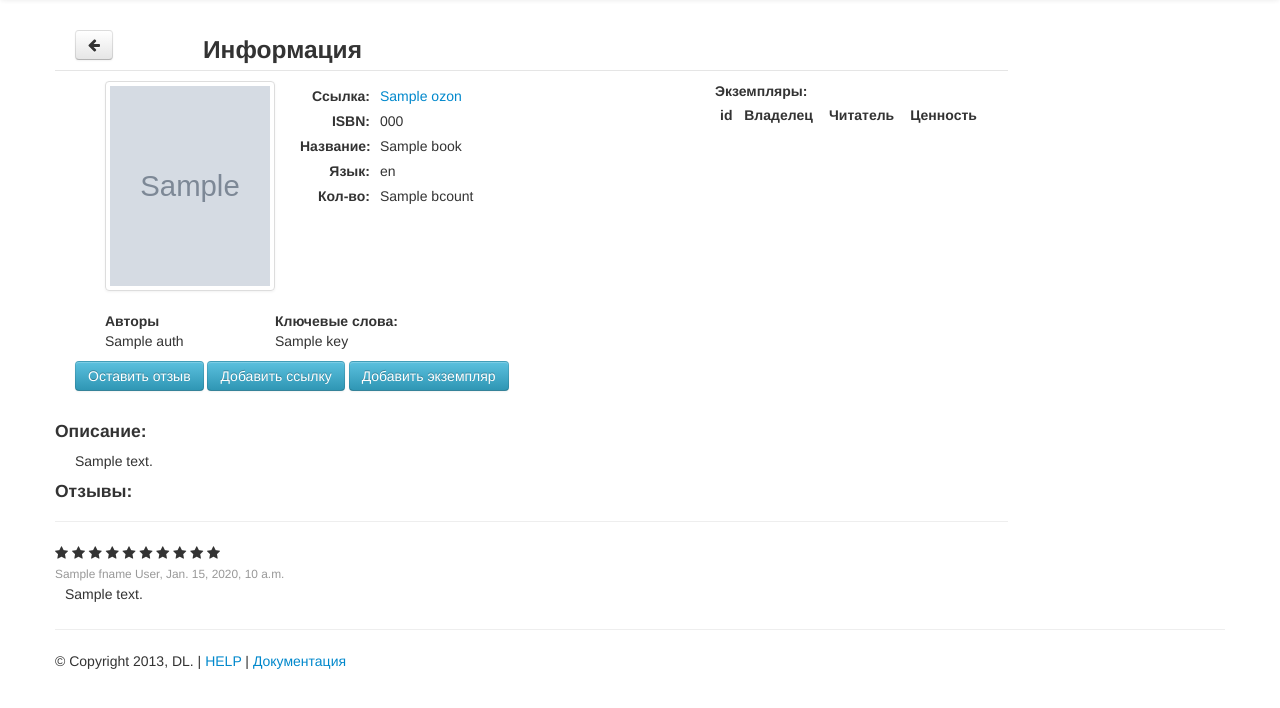
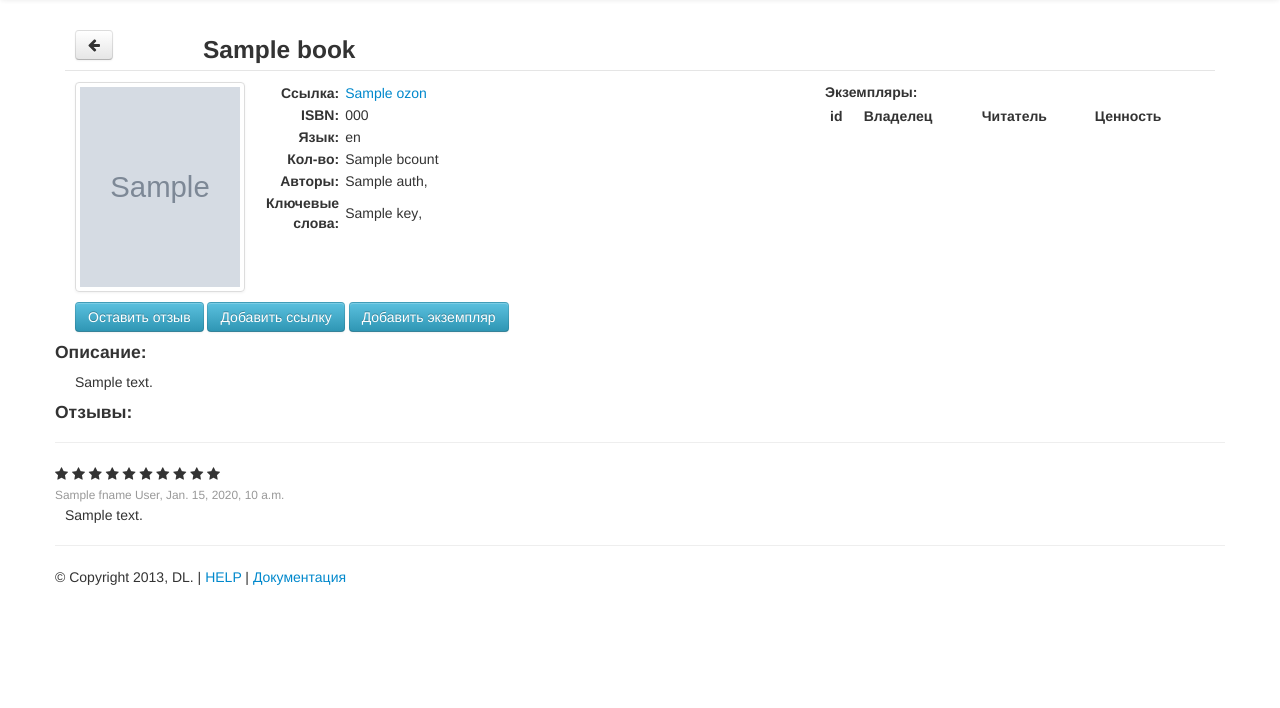
Before and after one commit to arhoont/DistributedLibrary, a Django app: template templates/library/bookinfo.html in a window 1280 px wide. Shown: the part 47-755 px from the top of the page. Run offline with Django 3.2, Linux system fonts and the light colour scheme; the template is opened without the code that fills it: most values are stand-ins (such as "Sample title", 1, 10 or a date in 2020); grey boxes marked "Sample" are stand-in pictures; lists and menus that the app fills with data are empty; some libraries are stand-ins or nearby versions.

Commit message:
refactor bookinfo

```diff
--- a/library/static/css/bookinfo.css
+++ b/library/static/css/bookinfo.css
@@ -1,36 +1,17 @@
-#ba-form-r .controls {
-    padding-top: 5px;
-}
-
-#ba-form-r .control-group, .controls, .control-label {
-    margin: 0 10px 0 0 !important;
-    padding: 0 !important;
-
-}
-
 #ba-form-div {
     width: 100%;
 }
 
 #butsdiv {
     margin-left: 20px;
+    margin-top: 10px;
 }
 
 #itemsTalbeDiv {
     margin-right: 20px;
+
 }
 
-#ba-desc {
-    margin-left: 20px;
-}
-
-#ba-auth-cg {
-    width: 150px !important;
-}
-
-#ba-key-cg {
-    width: 140px !important;
-}
 
 #opinionTextArea {
     margin-top: 10px;
@@ -44,17 +25,26 @@
     overflow: auto;
 }
 
-#b-img{
+#b-img {
     height: 200px;
 }
-#image-div{
+
+#image-div {
     width: 170px;
     float: left;
 }
 
-.right-inputs{
-    width: 420px;
+.lTd {
+    width: 50px;
+    margin-top: 3px;
+    font-weight: bold;
+    text-align: right;
+    padding-right: 5px;
+    vertical-align: top;
 }
-#ba-form-r .controls{
-    padding-left: 80px !important;
+
+.rTd {
 }
+.hL {
+    font-weight: bold;
+}
--- a/templates/library/bookinfo.html
+++ b/templates/library/bookinfo.html
@@ -13,24 +13,19 @@
 {% block content %}
     <span class="alertSpan"></span>
 
-    <div class="row">
-        <div class="form-wrapper" id="ba-form-wrapper">
-
-            <div class="form-div" id="ba-form-div">
-                <div>
     <div class="form-header">
         <h3>
             <a href="/" class="btn pull-left" type="button" id="back-btn"><i
                     class="icon-arrow-left icon-white"></i>
             </a>
-                            <span>Информация</span>
+            <span>{{ book.title }}</span>
+
+            <div class="separator"></div>
         </h3>
     </div>
-                    <div class="form-body pull-left">
-                        <form class="form-horizontal" action="" method="post" id="ba-form-r">
-                            {% csrf_token %}
+
     <div class="row">
-                                <div class="" id="image-div">
+        <div class="span4" id="image-div">
             <a href="#" class="thumbnail">
                 {% if book.image %}
                     <img src="{{ MEDIA_URL }}{{ book.image }}" alt="" id="b-img">
@@ -40,88 +35,55 @@
 
             </a>
         </div>
-                                <div class="span5 right-inputs">
-                                    <div class="control-group" id="ba-link-cg">
-                                        <label class="control-label" for="ba-link">Ссылка:</label>
 
-                                        <div class="controls">
+
+        <div class="span7" id="MTDiv">
+
+            <table style="overflow: hidden;">
+                <tbody>
+                <tr>
+                    <td class="lTd">Ссылка:</td>
+                    <td>
                         <a href="{{ book.ozon }}" id="ba-link"
                            name="ba-link">{{ book.ozon }}</a>
-                                            <span class="help-inline"></span>
-                                        </div>
-                                    </div>
-                                    <div class="control-group" id="ba-isbn-cg">
-                                        <label class="control-label" for="ba-isbn">ISBN:</label>
-
-                                        <div class="controls">
-                                            <span id="ba-isbn" name="ba-isbn">{{ book.isbn }}</span>
-                                            <script>isbn = "{{ book.isbn }}"</script>
-                                            <span class="help-inline"></span>
-                                        </div>
-                                    </div>
-                                    <div class="control-group" id="ba-title-cg">
-                                        <label class="control-label" for="ba-title">Название:</label>
-
-                                        <div class="controls">
-                                            <span id="ba-title" name="ba-title">{{ book.title }}</span>
-                                            <span class="help-inline"></span>
+                    </td>
+                </tr>
+                <tr>
+                    <td class="lTd">ISBN:</td>
+                    <td class="rTd">{{ book.isbn }}</td>
+                    <script>isbn = "{{ book.isbn }}";</script>
+                </tr>
+                <tr>
+                    <td class="lTd">Язык:</td>
+                    <td class="rTd">{{ book.language.language }}</td>
+                </tr>
+                <tr>
+                    <td class="lTd">Кол-во:</td>
+                    <td class="rTd">{{ bcount }}</td>
+                </tr>
+                <tr>
+                    <td class="lTd">Авторы:</td>
+                    <td class="rTd">
+                        {% for auth in bauthors %}
+                            <span style="display: inline-block">{{ auth }}</span>,
+                        {% endfor %}
+                    </td>
+                </tr>
+                <tr>
+                    <td class="lTd">Ключевые <span>слова:</span></td>
+                    <td class="rTd">
+                        {% for key in bkeywords %}
+                            <span style="display: inline-block">{{ key }}</span>,
+                        {% endfor %}
+                    </td>
+                </tr>
+                </tbody>
+            </table>
         </div>
 
-                                    </div>
-                                    <div class="control-group" id="ba-lang-cg">
-                                        <label class="control-label" for="ba-lang">Язык:</label>
-
-                                        <div class="controls">
-                                            <span id="ba-lang" name="ba-lang">{{ book.language.language }}</span>
-                                        </div>
-                                    </div>
-                                    <div class="control-group" id="ba-count-cg">
-                                        <label class="control-label" for="ba-count">Кол-во:</label>
-
-                                        <div class="controls">
-                                            <span id="ba-lang" name="ba-count">{{ bcount }}</span>
-                                        </div>
-                                    </div>
-                                </div>
-                            </div>
-                        </form>
-                        <form class="" action="" method="post" id="ba-form-b">
-                            {% csrf_token %}
-                            <div class="row">
-                                <div class="span2 control-group" id="ba-auth-cg">
-                                    <label class="control-label" for="ba-auth">Авторы</label>
-
-                                    <div class="controls" id="authicontrol">
-                                        {% for auth in bauthors %}
-                                            <div>{{ auth }}</div>
-                                        {% endfor %}
-                                    </div>
-                                </div>
-
-
-                                <div class="control-group span2" id="ba-key-cg">
-                                    <label class="control-label" for=ba-key>Ключевые слова:</label>
-
-                                    <div class="controls" id="keywordsf">
-                                        {% for key in bkeywords %}
-                                            <div>{{ key }}</div>
-                                        {% endfor %}
-                                    </div>
-
-                                </div>
-                            </div>
-                            <div id="butsdiv">
-                                {#<button type="button" class="btn btn-primary">Взять</button>#}
-{#                                <button type="button" class="btn btn-primary">Взять случайный экземпляр</button>#}
-                                <button type="button" class="btn btn-info" id="addOpinionB">Оставить отзыв</button>
-                                <button type="button" class="btn btn-info">Добавить ссылку</button>
-                                <button type="button" class="btn btn-info" id="addItemBut">Добавить экземпляр</button>
-                            </div>
-                        </form>
-                    </div>
-                    <div class="pull-left" id="itemsTalbeDiv">
+        <div id="itemsTalbeDiv" class="span5">
             <caption class="caption"><strong>Экземпляры:</strong></caption>
-                        <table class="table table-condensed" id="itemsTalbeDiv">
+            <table class="table table-condensed" >
                 <thead>
                 <tr class="headRow">
                     <th onclick="">id</th>
@@ -134,16 +96,23 @@
                 </tbody>
             </table>
         </div>
+
+
     </div>
+    <div id="butsdiv">
+        <button type="button" class="btn btn-info" id="addOpinionB">Оставить отзыв</button>
+        <button type="button" class="btn btn-info">Добавить ссылку</button>
+        <button type="button" class="btn btn-info" id="addItemBut">Добавить экземпляр</button>
     </div>
+
     <div class="control-group" id="ba-desc-cg">
         <label class="control-label" for=ba-desc><h4>Описание:</h4></label>
 
         <div class="controls">
             <div id="ba-desc">{{ book.description }}</div>
-                    {#                                        <textarea rows=4 id="ba-desc" name="ba-desc" placeholder="Описание" readonly>{{ book.description }}</textarea>#}
         </div>
     </div>
+
     <div id="opinions">
         <h4>Отзывы:</h4>
         {% load apptags %}
@@ -160,10 +129,6 @@
             </div>
             <div class="optext">{{ op.text }}</div>
         {% endfor %}
-            </div>
-
-        </div>
-
     </div>
 
     <div id="addItemModal" class="modal hide" tabindex="-1" role="dialog">
```
Lines whose indentation alone changed are shown as unchanged.
